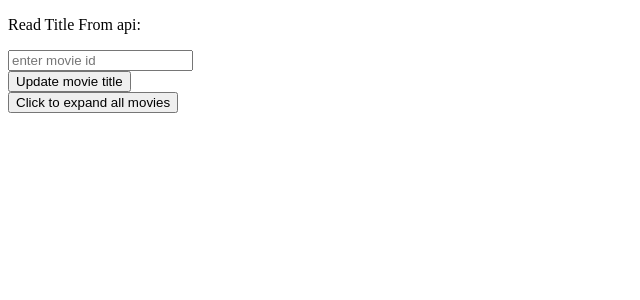
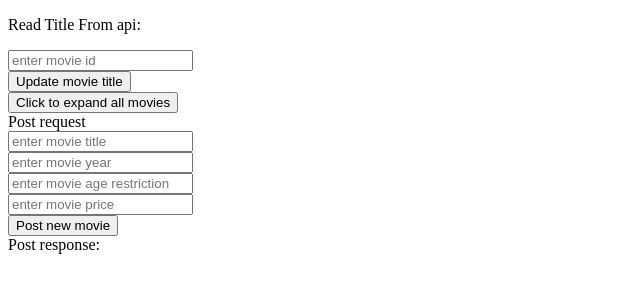
Before and after one commit to kolosovpetro/AngularGuide, an Angular app in the folder http-request/: page / in a window 1280 px wide. Shown: the top 300 px of the page, without its empty margins (0-640 px from the left). Built offline with nearby package versions, Linux system fonts and the light colour scheme.

Commit message:
post request sent

```diff
--- a/http-request/src/app/app.component.html
+++ b/http-request/src/app/app.component.html
@@ -8,4 +8,17 @@
     <div *ngFor="let movie of movies">
         <div>{{movie.title}}</div>
     </div>
+    <div>
+        <div>Post request</div>
+        <input type="text" [(ngModel)]="postTitle" placeholder="enter movie title">
+        <br>
+        <input type="text" [(ngModel)]="year" placeholder="enter movie year">
+        <br>
+        <input type="text" [(ngModel)]="ageRestriction" placeholder="enter movie age restriction">
+        <br>
+        <input type="text" [(ngModel)]="price" placeholder="enter movie price">
+        <br>
+        <button (click)="sendPostRequest()">Post new movie</button>
+    </div>
+    <div>Post response: {{response}}</div>
 </div>
--- a/http-request/src/app/app.component.ts
+++ b/http-request/src/app/app.component.ts
@@ -1,6 +1,7 @@
 import {Component, OnInit} from '@angular/core';
 import {Movie} from './movie';
 import {MoviesService} from './movies.service';
+import {CreateMovieDto} from './models/create-movie-dto';
 
 @Component({
     selector: 'app-root',
@@ -20,6 +21,24 @@ export class AppComponent {
     // @ts-ignore
     movies: Movie[];
 
+    // for post
+    // @ts-ignore
+    postTitle: string;
+
+    // @ts-ignore
+    year: number;
+
+    // @ts-ignore
+    ageRestriction: number;
+
+    // @ts-ignore
+    price: number;
+
+    // @ts-ignore
+    postDto: CreateMovieDto;
+
+    response: any;
+
 
     constructor(private movService: MoviesService) {
     }
@@ -36,6 +55,13 @@ export class AppComponent {
         });
     }
 
+    sendPostRequest(): void {
+        this.postDto = new CreateMovieDto(this.postTitle, this.year, this.ageRestriction, this.price);
+        this.movService.postNewMovie(this.postDto).subscribe((data: any) => {
+            this.response = data;
+        });
+    }
+
     // ngOnInit(): void {
     // this.http.get<User>('assets/user.json').subscribe((data: User) => this.user = data);
     // this.http.get<Movie>(this.url).subscribe((data: Movie) => this.movie = data,
--- /dev/null
+++ b/http-request/src/app/models/create-movie-dto.ts
@@ -0,0 +1,21 @@
+export class CreateMovieDto {
+    // @ts-ignore
+    title: string;
+
+    // @ts-ignore
+    year: number;
+
+    // @ts-ignore
+    ageRestriction: number;
+
+    // @ts-ignore
+    price: number;
+
+
+    constructor(title: string, year: number, ageRestriction: number, price: number) {
+        this.title = title;
+        this.year = year;
+        this.ageRestriction = ageRestriction;
+        this.price = price;
+    }
+}
--- a/http-request/src/app/movies.service.ts
+++ b/http-request/src/app/movies.service.ts
@@ -2,6 +2,7 @@ import {Injectable} from '@angular/core';
 import {HttpClient} from '@angular/common/http';
 import {Movie} from './movie';
 import {Observable} from 'rxjs';
+import {CreateMovieDto} from './models/create-movie-dto';
 
 @Injectable({
     providedIn: 'root'
@@ -20,4 +21,9 @@ export class MoviesService {
     getAllMovies(): Observable<Movie[]> {
         return this.httpClient.get<Movie[]>(this.url);
     }
+
+    postNewMovie(model: CreateMovieDto): Observable<any> {
+        return this.httpClient.post<any>(this.url, model);
+    }
+
 }
```
Also changed, not shown: 2 other files (tests, documents, lock files or other folders).
